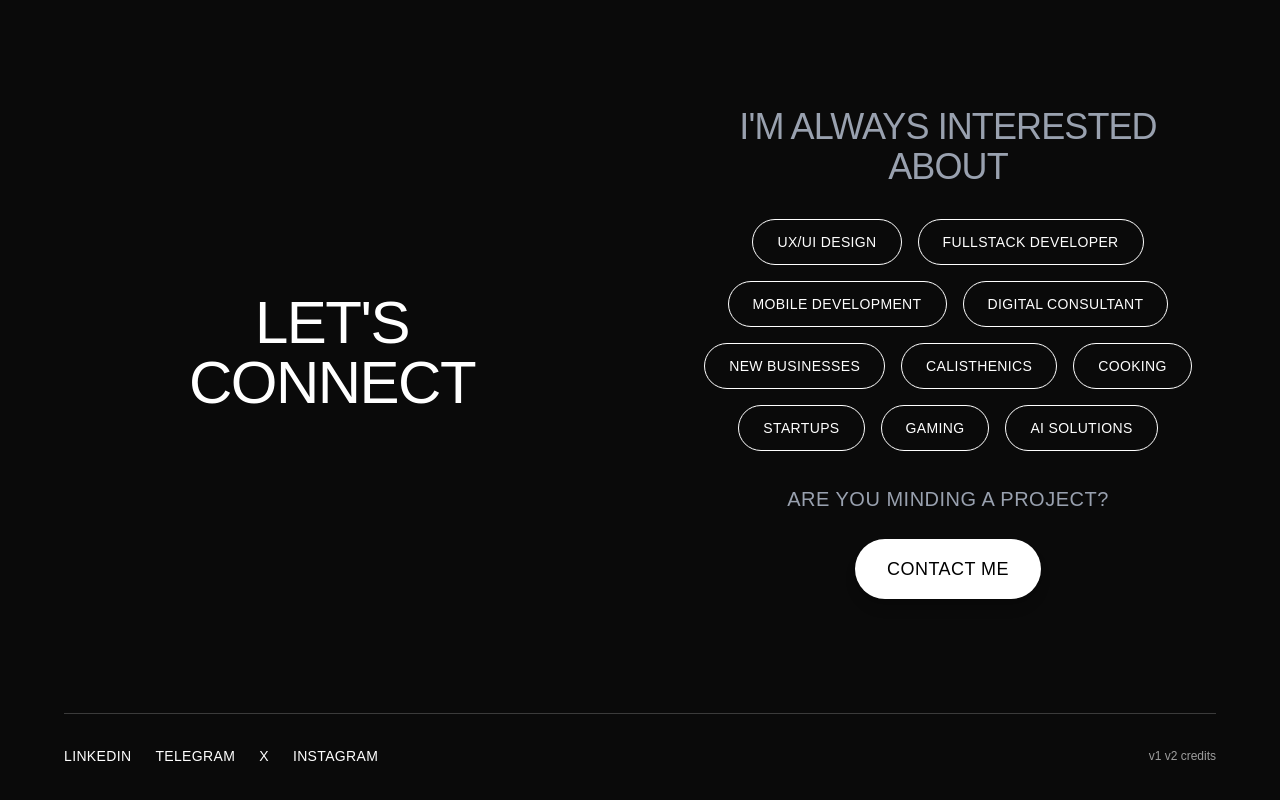
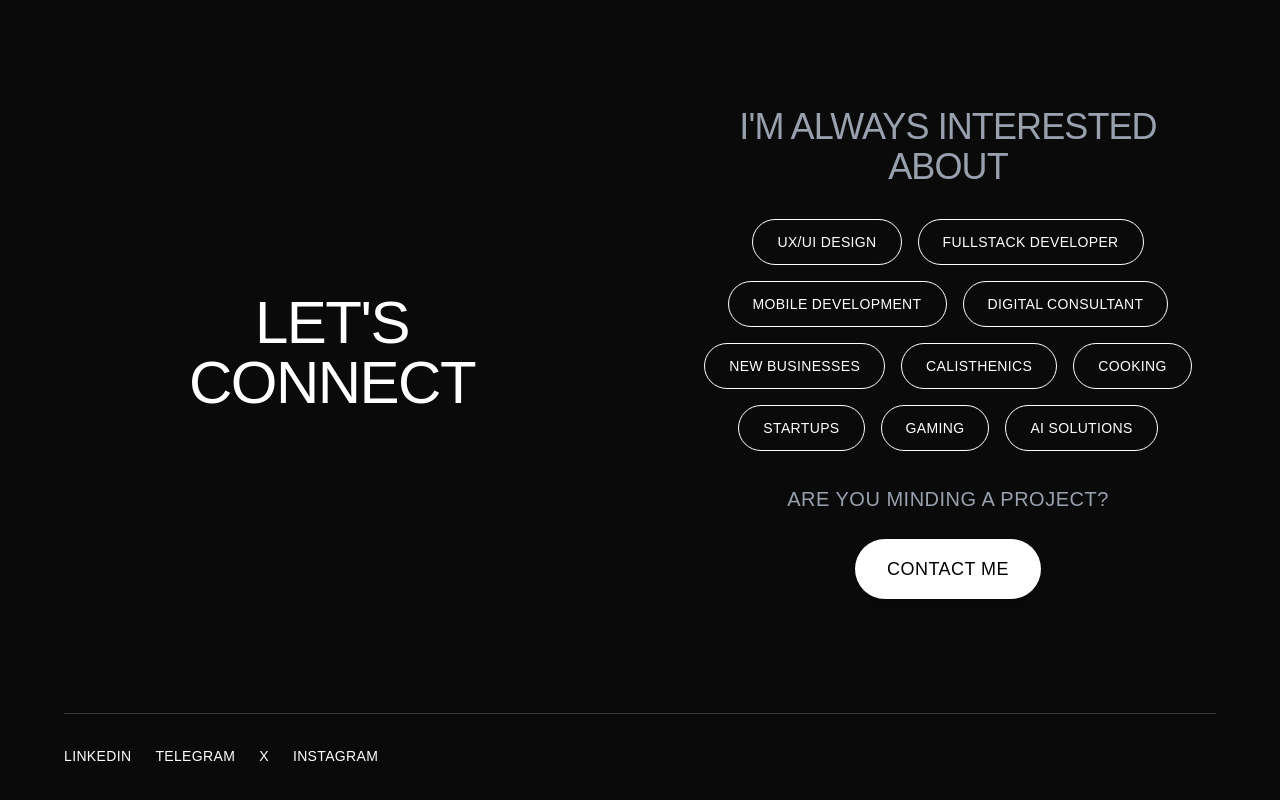
Before and after one commit to divyanshi-sachan/Portfolio, a React (Vite) app: page / in a window 1280 px wide. Shown: the part 7536-8336 px from the top of the page. Built offline with nearby package versions, Linux system fonts and the light colour scheme; a web font is replaced by a local one.

Commit message:
removed v1 v2 credits

```diff
--- a/src/sections/Contact.jsx
+++ b/src/sections/Contact.jsx
@@ -95,11 +95,6 @@ const Contact = () => {
                 </a>
               ))}
             </div>
-
-            {/* Credits */}
-            <div className="text-white text-xs opacity-60">
-              v1 v2 credits
-            </div>
           </div>
         </div>
       </div>
```
